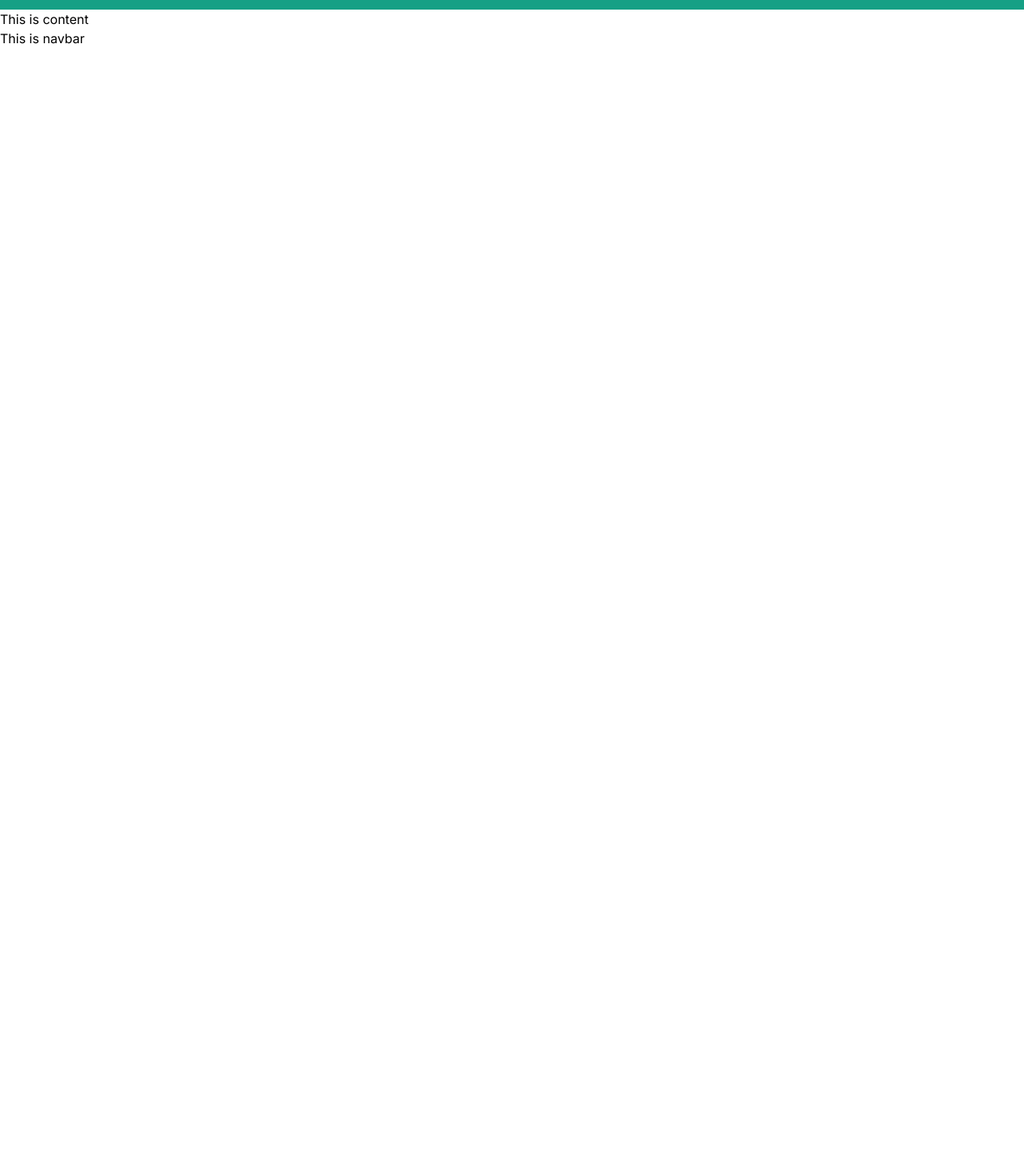
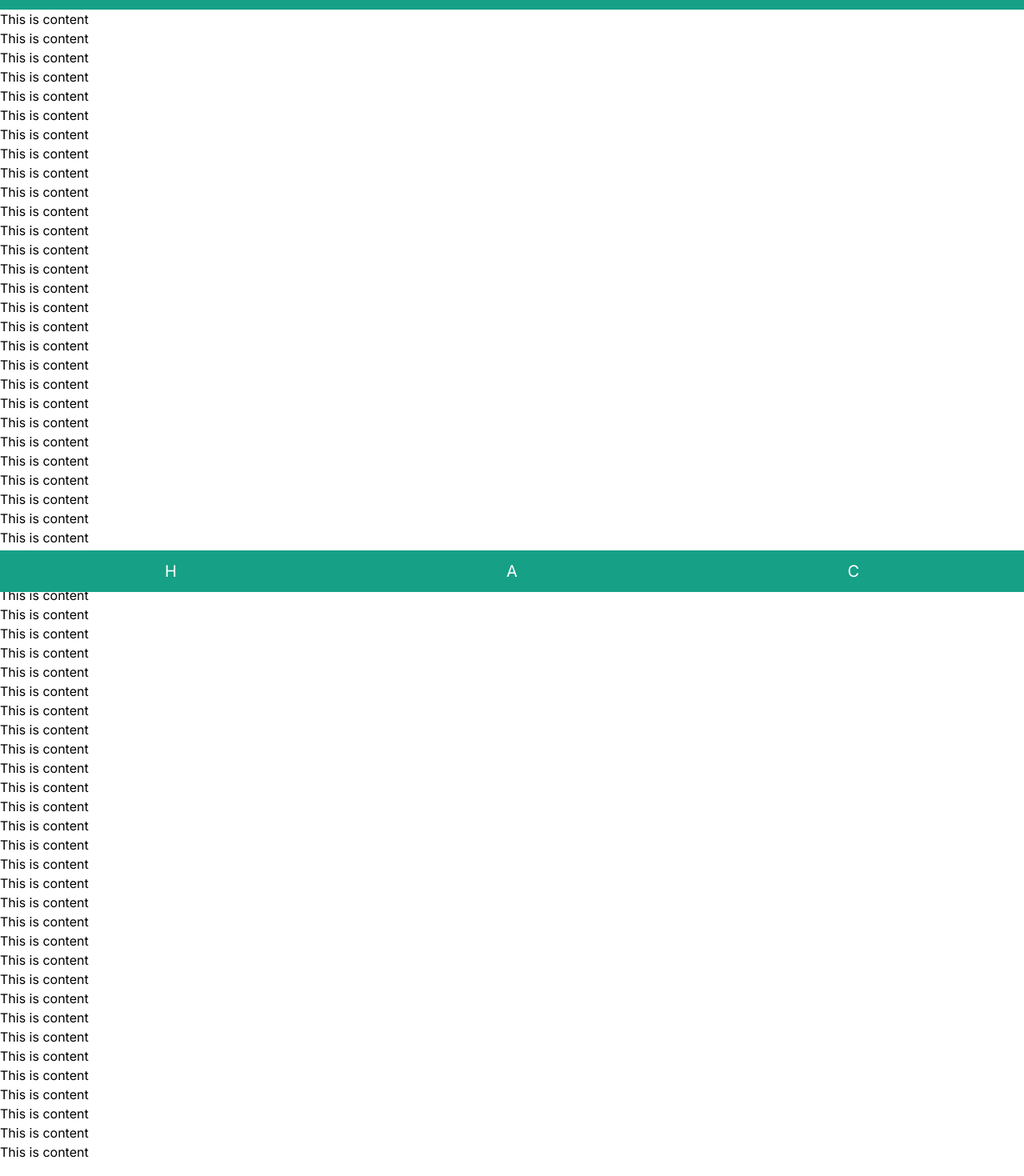
Before and after one commit to RR-Ardhika/murojaah, a Next.js app: page / in a window 1280 px wide. Shown: the part 60-1530 px from the top of the page at 80% size. Before the commit the page ends 800 px from the top, so only its background shows below. Built offline with nearby package versions, Linux system fonts and the light colour scheme.

Commit message:
Add navbar mockup

```diff
--- a/src/app/components/header.tsx
+++ b/src/app/components/header.tsx
@@ -1,7 +1,5 @@
 export default function Header() {
   return (
-    <div>
-      <h1 className="p-4 bg-teal text-4xl text-white">Murojaah</h1>
-    </div>
+    <h1 className="p-4 sticky top-0 bg-teal text-4xl text-white">Murojaah</h1>
   );
 }
--- a/src/app/components/navbar.tsx
+++ b/src/app/components/navbar.tsx
@@ -1,7 +1,9 @@
 export default function Navbar() {
   return (
-    <div>
-      <p>This is navbar</p>
+    <div className="flex mt-auto sticky bottom-0">
+      <div className="w-full p-3 bg-teal text-xl text-white text-center">H</div>
+      <div className="w-full p-3 bg-teal text-xl text-white text-center">A</div>
+      <div className="w-full p-3 bg-teal text-xl text-white text-center">C</div>
     </div>
   );
 }
--- a/src/app/layout.tsx
+++ b/src/app/layout.tsx
@@ -16,7 +16,7 @@ export default function RootLayout({
 }: Readonly<{ children: React.ReactNode }>) {
   return (
     <html lang="en">
-      <body className={inter.className}>
+      <body className={`${inter.className} flex flex-col h-screen`}>
         <Header />
         {children}
         <Navbar />
--- a/src/app/page.tsx
+++ b/src/app/page.tsx
@@ -2,6 +2,65 @@ export default function Home() {
   return (
     <div>
       <p>This is content</p>
+      <p>This is content</p>
+      <p>This is content</p>
+      <p>This is content</p>
+      <p>This is content</p>
+      <p>This is content</p>
+      <p>This is content</p>
+      <p>This is content</p>
+      <p>This is content</p>
+      <p>This is content</p>
+      <p>This is content</p>
+      <p>This is content</p>
+      <p>This is content</p>
+      <p>This is content</p>
+      <p>This is content</p>
+      <p>This is content</p>
+      <p>This is content</p>
+      <p>This is content</p>
+      <p>This is content</p>
+      <p>This is content</p>
+      <p>This is content</p>
+      <p>This is content</p>
+      <p>This is content</p>
+      <p>This is content</p>
+      <p>This is content</p>
+      <p>This is content</p>
+      <p>This is content</p>
+      <p>This is content</p>
+      <p>This is content</p>
+      <p>This is content</p>
+      <p>This is content</p>
+      <p>This is content</p>
+      <p>This is content</p>
+      <p>This is content</p>
+      <p>This is content</p>
+      <p>This is content</p>
+      <p>This is content</p>
+      <p>This is content</p>
+      <p>This is content</p>
+      <p>This is content</p>
+      <p>This is content</p>
+      <p>This is content</p>
+      <p>This is content</p>
+      <p>This is content</p>
+      <p>This is content</p>
+      <p>This is content</p>
+      <p>This is content</p>
+      <p>This is content</p>
+      <p>This is content</p>
+      <p>This is content</p>
+      <p>This is content</p>
+      <p>This is content</p>
+      <p>This is content</p>
+      <p>This is content</p>
+      <p>This is content</p>
+      <p>This is content</p>
+      <p>This is content</p>
+      <p>This is content</p>
+      <p>This is content</p>
+      <p>This is content</p>
     </div>
   );
 }
```
